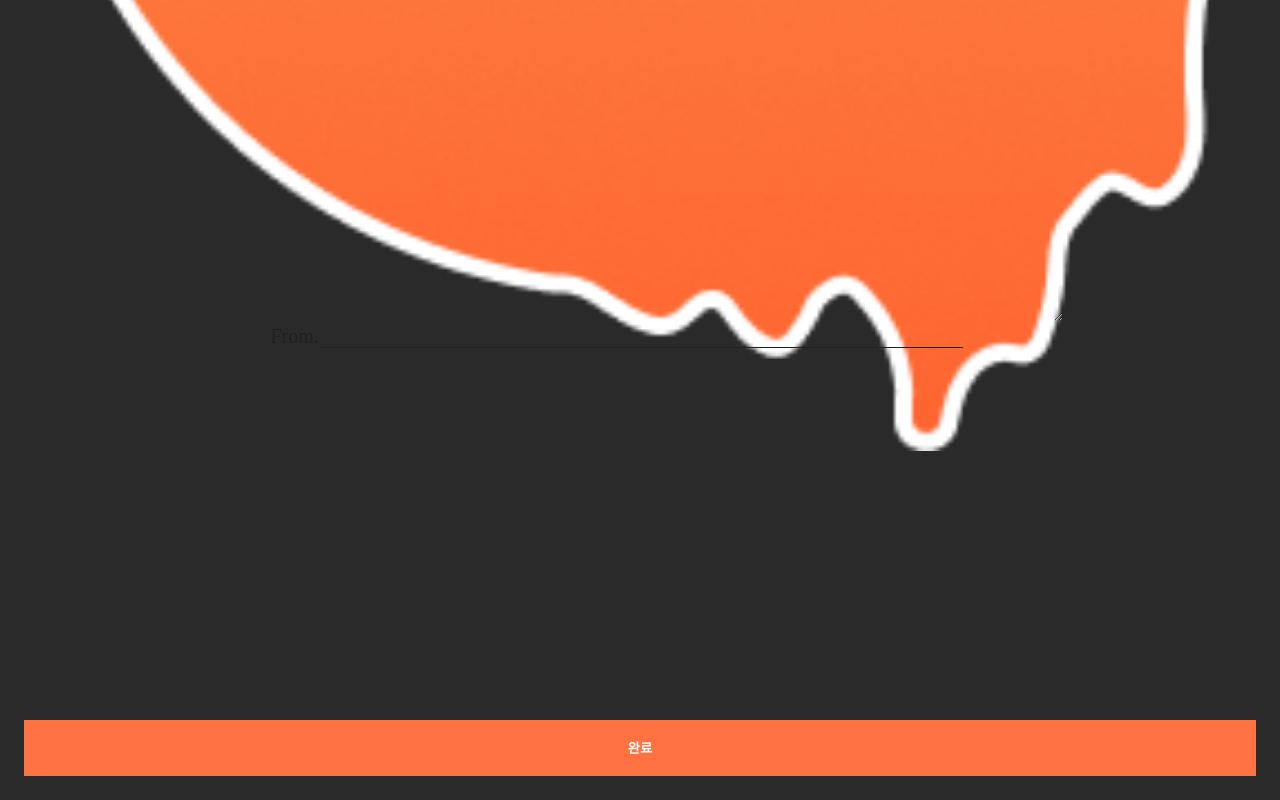
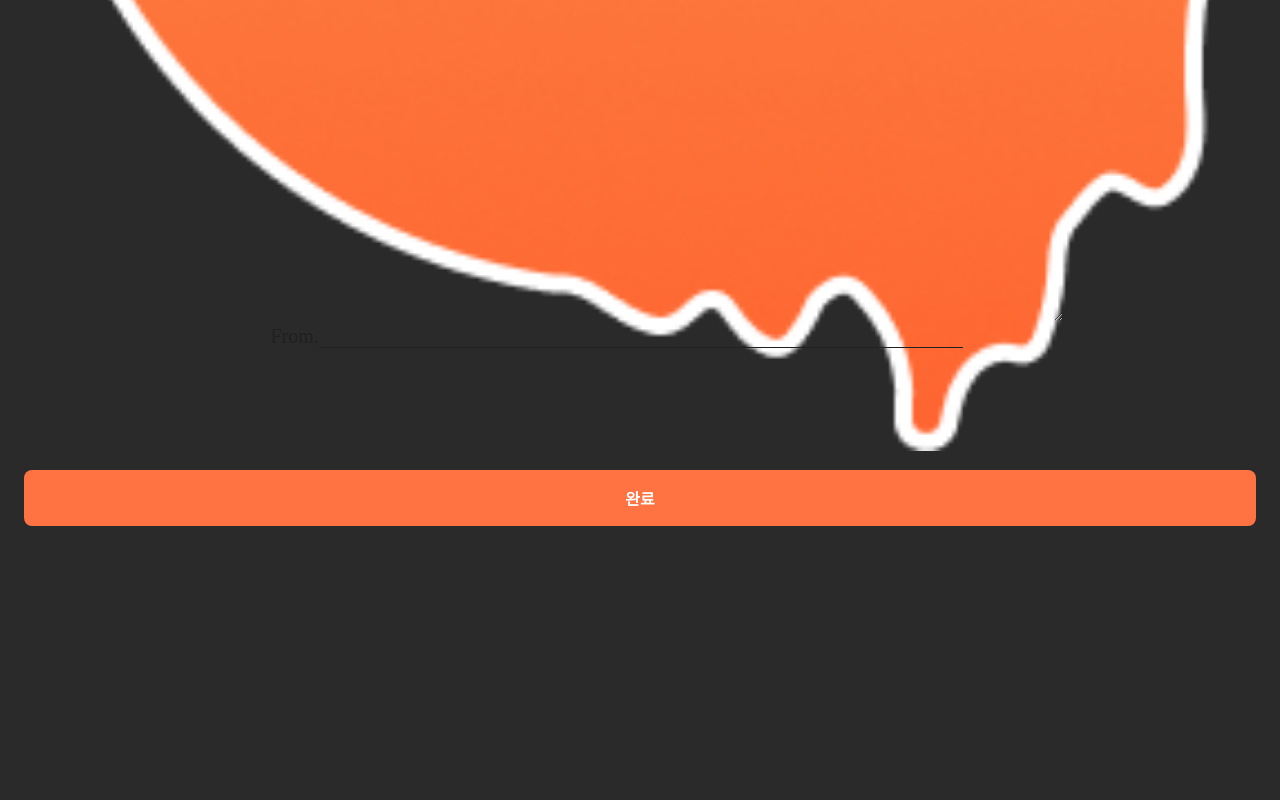
Before and after one commit to Chilli-Saewoo/rollin.github.io, a React (Create React App) app: page /write in a window 1280 px wide. Shown: the part 1188-1988 px from the top of the page. Built offline with nearby package versions, Linux system fonts and the light colour scheme.

Commit message:
[chore] 버튼 UI 수정

```diff
--- a/src/pages/writePage.js
+++ b/src/pages/writePage.js
@@ -92,7 +92,8 @@ export class WritePage extends React.Component {
                     </div>
                 </div>
                 <Link to="/send">
-                    <button id = "addBtn" onClick={this.interface} style = {{ title: '완료', padding:'0px', width:'100%', height:'56px', background:'#FF7242', marginTop:'22px', textize: '50px', textColor: '#000000', fontWeight: 'bold', border: '0px', radius: '8px'}}>완료</button>
+                    <button id = "addBtn" onClick={this.interface} style = {{position: 'relative', top: '-250px', title: '완료', padding:'0px', width:'100%', height:'56px', background:'#FF7242',
+                    marginTop:'22px', fontSize: '1em', textColor: '#000000', fontWeight: 'bold', border: '0px', borderRadius: '8px'}}>완료</button>
                 </Link>
             </div>
         )
```
